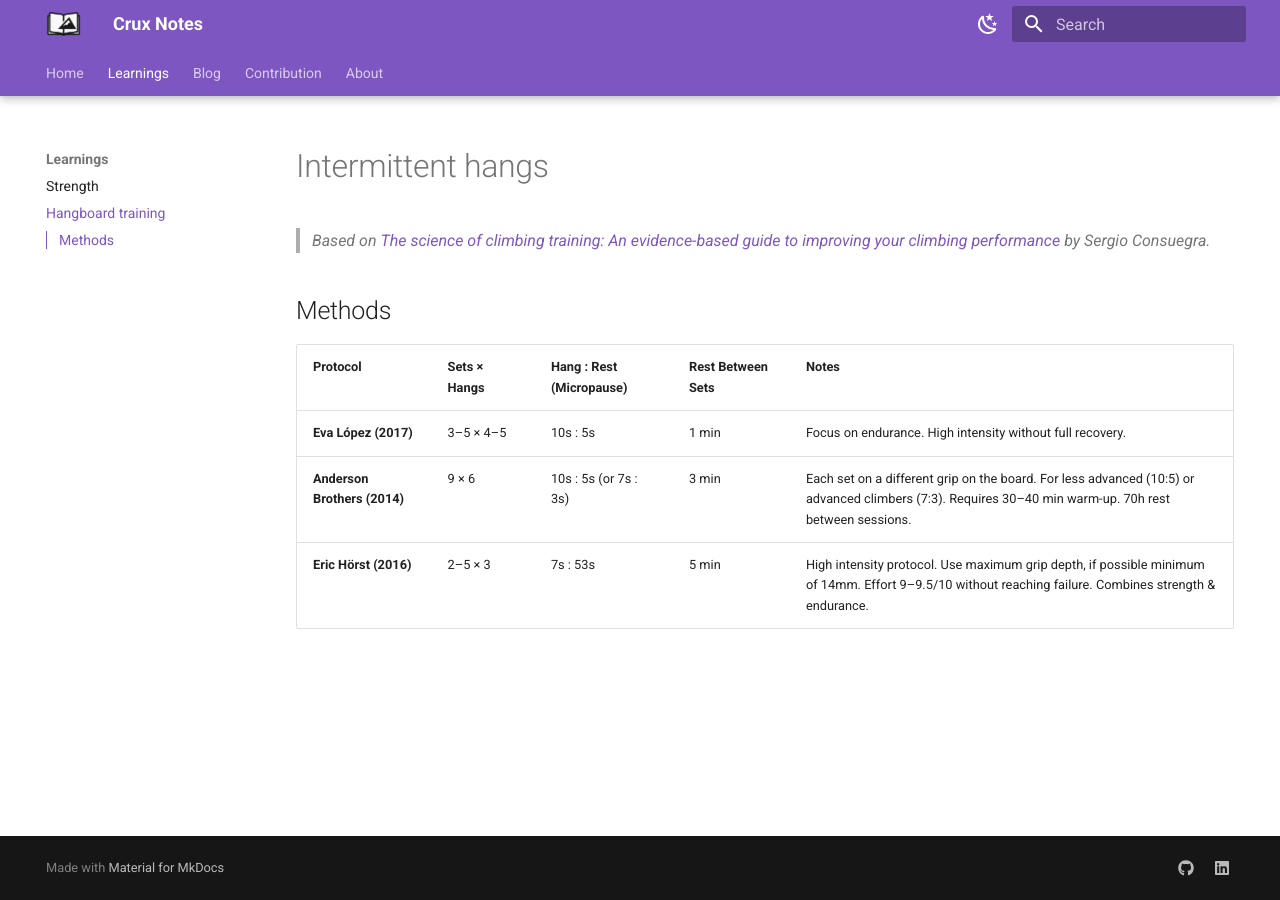
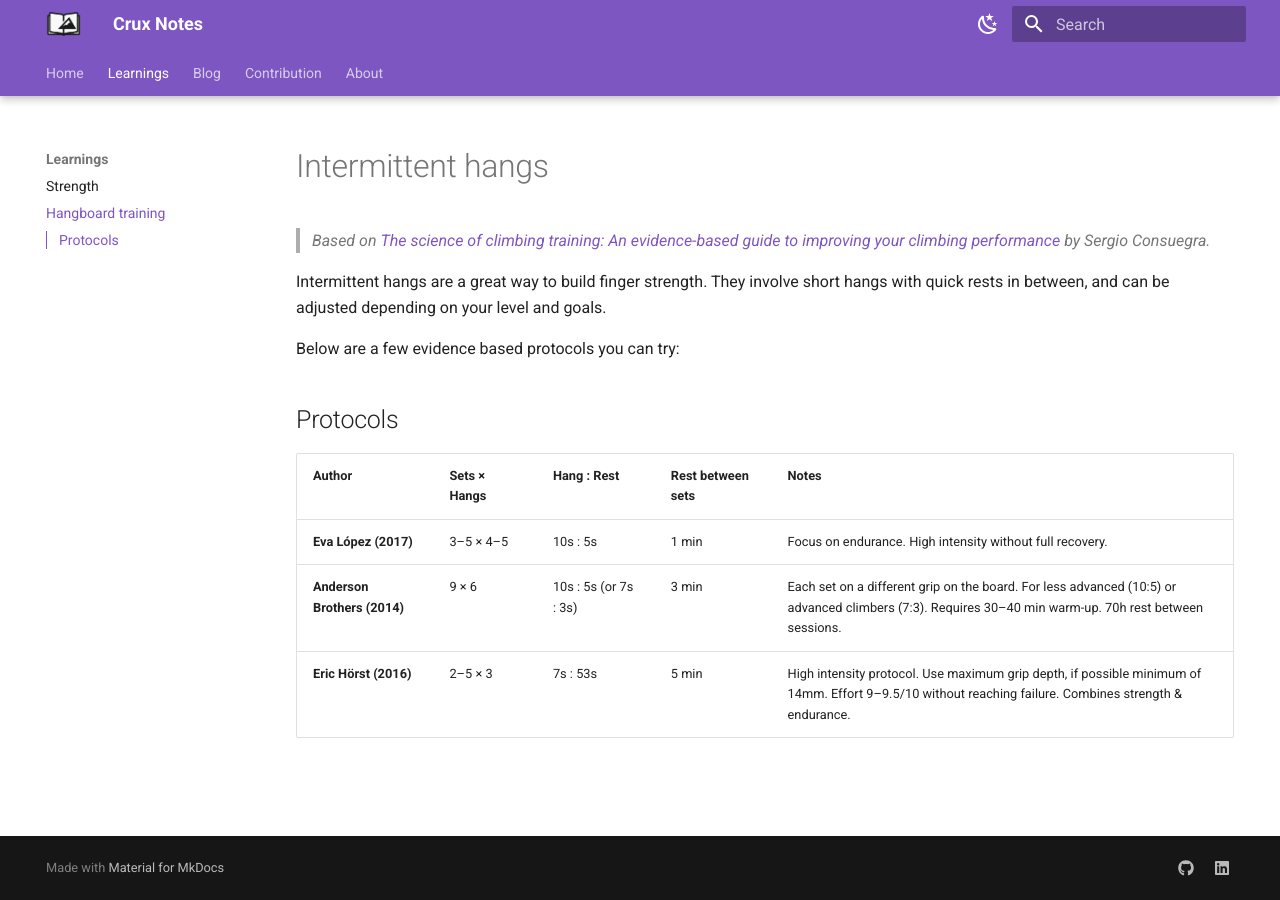
Before and after one commit to tsolakoua/cruxnotes, an MkDocs documentation site: the page built from docs/hangboard-training.md, in a window 1280 px wide. Built offline with MkDocs 1.6.1 and Material for MkDocs 9.7.7, drawn with Linux system fonts in a browser that asks for light colours.

Commit message:
update content

```diff
--- a/docs/blog/.authors.yml
+++ b/docs/blog/.authors.yml
@@ -1,5 +1,5 @@
 authors:
   team:
     name: Anna Tsolakou
-    description: Creator
+    description: Author
     avatar: https://avatars.githubusercontent.com/u/15012967?v=4&size=64
--- a/docs/hangboard-training.md
+++ b/docs/hangboard-training.md
@@ -2,9 +2,13 @@
 
 > _Based on_ _[The science of climbing training: An evidence-based guide to improving your climbing performance](https://sergioconsuegra.com/)_ _by Sergio Consuegra._
 
-## Methods
+Intermittent hangs are a great way to build finger strength. They involve short hangs with quick rests in between, and can be adjusted depending on your level and goals.
 
-| Protocol                     | Sets × Hangs | Hang : Rest (Micropause) | Rest Between Sets | Notes                                                                                                                                     |
+Below are a few evidence based protocols you can try:
+
+## Protocols
+
+| Author                     | Sets × Hangs | Hang : Rest | Rest between sets | Notes                                                                                                                                     |
 | ---------------------------- | ------------ | ------------------------ | ----------------- | ----------------------------------------------------------------------------------------------------------------------------------------- |
 | **Eva López (2017)**         | 3–5 × 4–5    | 10s : 5s                 | 1 min             | Focus on endurance. High intensity without full recovery.                                   |
 | **Anderson Brothers (2014)** | 9 × 6        | 10s : 5s (or 7s : 3s)    | 3 min             | Each set on a different grip on the board. For less advanced (10:5) or advanced climbers (7:3). Requires 30–40 min warm-up. 70h rest between sessions. |
```
Also changed, not shown: docs/about.md (+1 -1 lines), docs/index.md (+5 -2 lines).
